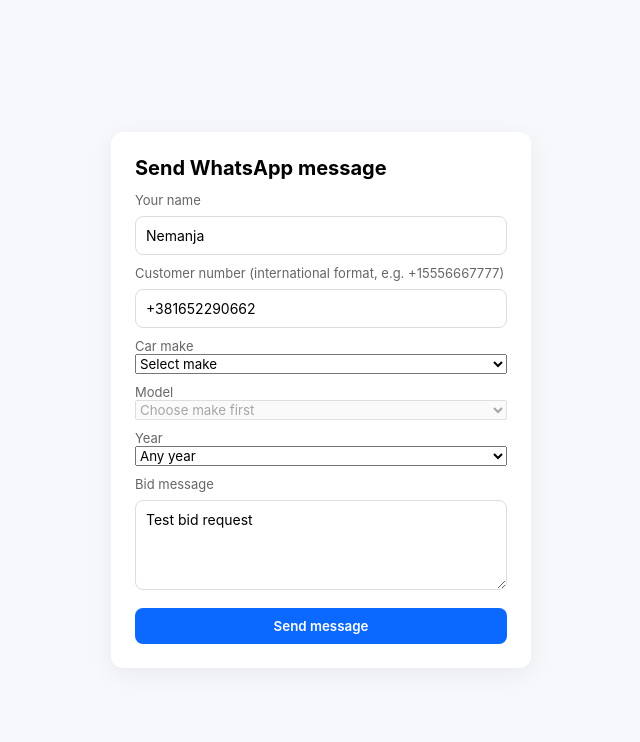
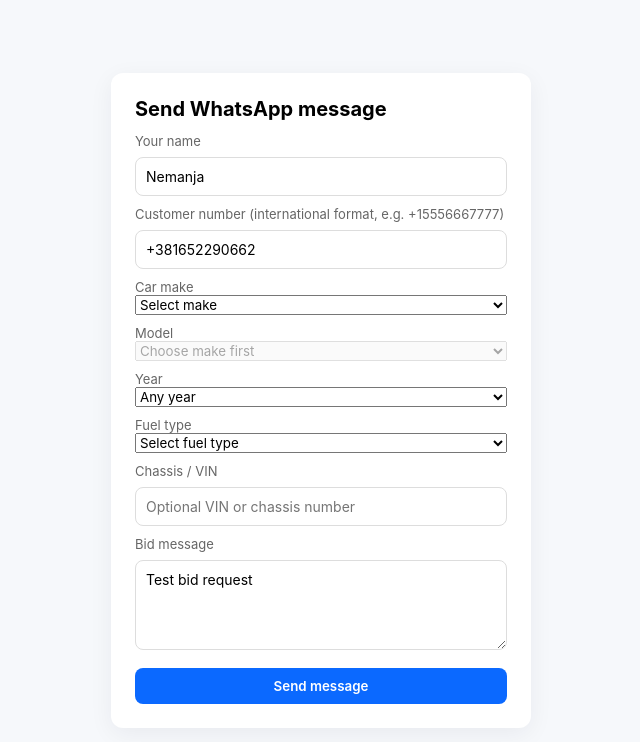
Before and after one commit to savaticnemanja/autoparts-app, a React (Vite) app: page / in a window 1280 px wide. Shown: the top 742 px of the page, without its empty margins (319-959 px from the left). Built offline with nearby package versions, Linux system fonts and the light colour scheme.

Commit message:
added fueltype & chassis to seller inquiry

```diff
--- a/src/client/App.jsx
+++ b/src/client/App.jsx
@@ -17,6 +17,8 @@ export default function App() {
   const [make, setMake] = useState("");
   const [model, setModel] = useState("");
   const [year, setYear] = useState("");
+  const [fuelType, setFuelType] = useState("");
+  const [chassis, setChassis] = useState("");
   const [models, setModels] = useState([]);
   const [modelsLoading, setModelsLoading] = useState(false);
   const [sending, setSending] = useState(false);
@@ -37,7 +39,9 @@ export default function App() {
           bidMessage,
           make,
           model,
-          year
+          year,
+          fuelType,
+          chassis
         })
       });
 
@@ -170,6 +174,29 @@ export default function App() {
           </label>
 
           <label>
+            Fuel type
+            <select value={fuelType} onChange={(e) => setFuelType(e.target.value)} required>
+              <option value="">Select fuel type</option>
+              <option value="Petrol">Petrol</option>
+              <option value="Diesel">Diesel</option>
+              <option value="Hybrid">Hybrid</option>
+              <option value="Electric">Electric</option>
+              <option value="LPG">LPG</option>
+              <option value="CNG">CNG</option>
+              <option value="Other">Other</option>
+            </select>
+          </label>
+
+          <label>
+            Chassis / VIN
+            <input
+              value={chassis}
+              onChange={(e) => setChassis(e.target.value)}
+              placeholder="Optional VIN or chassis number"
+            />
+          </label>
+
+          <label>
             Bid message
             <textarea
               rows="4"
```
Also changed, not shown: src/server/index.js (+38 -2 lines).
